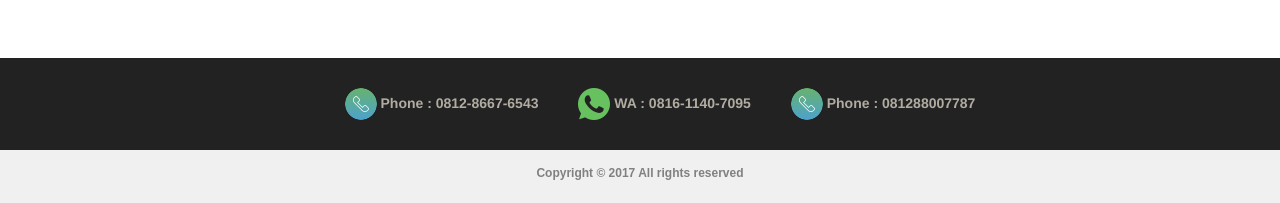
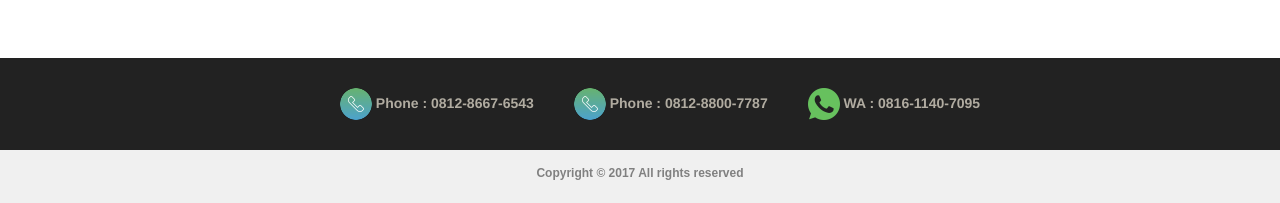
Before and after one commit to crayongenerateon/ohi, a CodeIgniter app: page /database/ in a window 1280 px wide. Shown: the part 2048-2251 px from the top of the page. Run offline with CodeIgniter, Linux system fonts and the light colour scheme; data that the repository does not hold is empty; some libraries are stand-ins or nearby versions; some web fonts are replaced.

Commit message:
rubah posisi nomer wa

```diff
--- a/application/views/templates/base.php
+++ b/application/views/templates/base.php
@@ -307,18 +307,16 @@
           <li>
            <a href="#"><img src="<?php echo base_url();?>/media/template/media/images/ico/phone.png" class="img-resposive" alt="WhatsApp"> Phone : 0812-8667-6543</a>
          </li>
-
+         <li>
+          <a href="#"><img src="<?php echo base_url();?>/media/template/media/images/ico/phone.png" class="img-resposive" alt="WhatsApp"> Phone : 0812-8800-7787</a>
+         </li>
          <li>
           <a href="#"><img src="<?php echo base_url();?>/media/template/media/images/ico/wa.png" class="img-resposive" alt="WhatsApp"> WA : 0816-1140-7095</a>
         </li>
 
-        <li>
-         <a href="#"><img src="<?php echo base_url();?>/media/template/media/images/ico/phone.png" class="img-resposive" alt="WhatsApp"> Phone : 081288007787</a>
-       </li>
-
-     </ul>
-   </div>
- </div>
+      </ul>
+    </div>
+  </div>
 </div>
 
 </footer>
```
